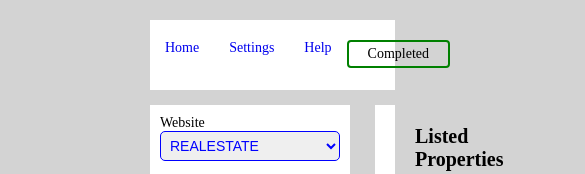
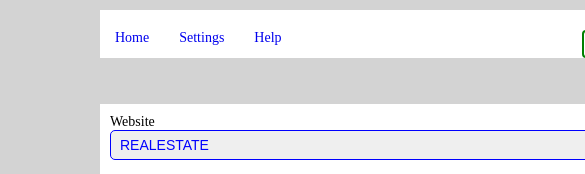
Before and after one commit to ezeifeanyiking/first-test1, a plain HTML site: page index.html in a window 390 px wide. Shown: the top 174 px of the page, 585 px wide, since content can reach past the window. Drawn offline with Linux system fonts and the light colour scheme.

Commit message:
"Added mobile responsiveness"

```diff
--- a/index.html
+++ b/index.html
@@ -19,7 +19,7 @@
       <div class="aside">
         <form action="#.php">
           <label for="realestate">Website</label>
-          <select name="" id="">
+          <select name="" id="realestate">
             <option value="realestate">Realestate</option>
             <option value="realestate">Realestate</option>
             <option value="realestate">Realestate</option> </select
--- a/style.css
+++ b/style.css
@@ -40,7 +40,7 @@ body {
     "aside footer footer";
   grid-template-rows: 70px 1fr 70px;
   grid-template-columns: 200px 1fr;
-  margin: 20px 150px;
+  margin: 10px 100px;
 }
 
 .header {
@@ -138,3 +138,15 @@ th {
   margin-left: auto;
   align-items: center;
 }
+@media only screen and (max-width: 980px) {
+  .container {
+    grid-template-areas:
+      "header"
+      "main"
+      "aside"
+      "main-section"
+      "footer";
+    grid-template-columns: 1fr;
+    grid-template-rows: 1fr 1fr auto 1fr;
+  }
+}
```
